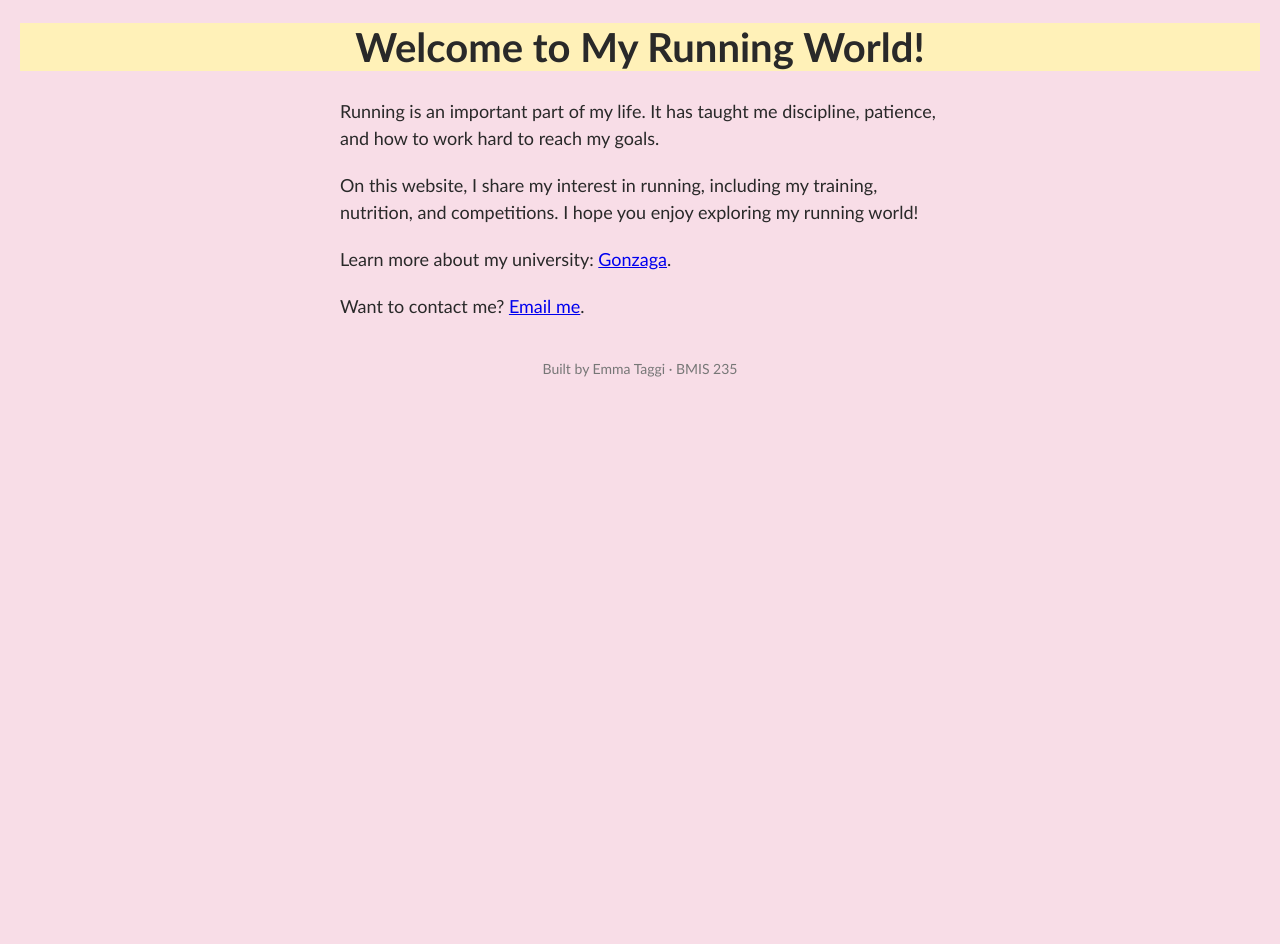
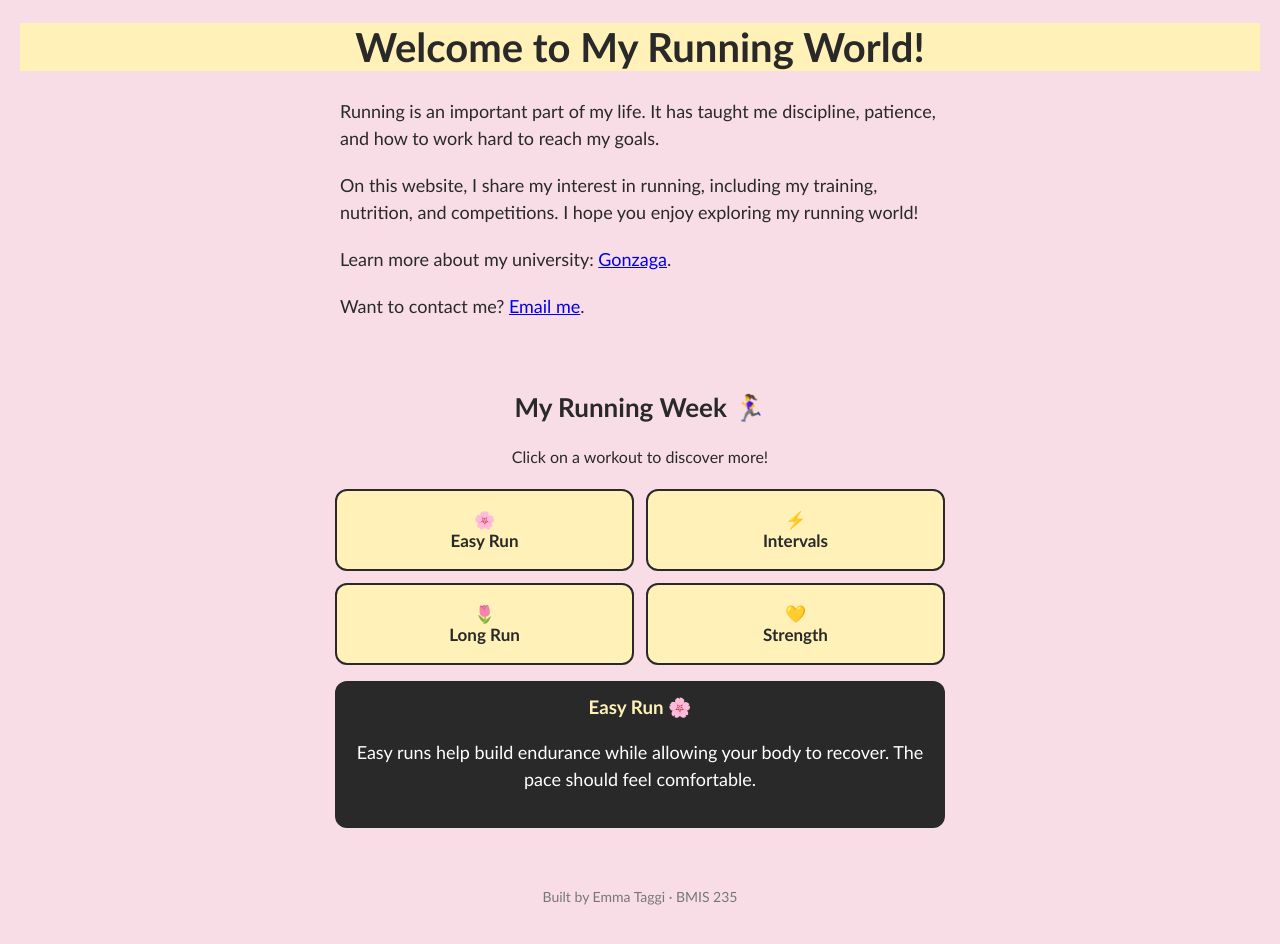
Before and after one commit to EmmaTaggi/bmis235-html-3, a plain HTML site: page index.html in a window 1280 px wide. Shown: the part 90-1034 px from the top of the page. Before the commit the page ends 800 px from the top, so only its background shows below. Drawn offline with Linux system fonts and the light colour scheme.

Commit message:
Update index.html

```diff
--- a/index.html
+++ b/index.html
@@ -33,12 +33,155 @@
 <p>On this website, I share my interest in running, including my training, nutrition, and competitions. I hope you enjoy exploring my running world!</p>
   <p>Learn more about my university: <a href="https://www.gonzaga.edu">Gonzaga</a>.</p>
 
-<p>Want to contact me? <a href="etaggipadro@zagmail.gonzaga.edu">Email me</a>.</p>
+<p>Want to contact me? <a href="mailto:etaggipadro@zagmail.gonzaga.edu">Email me</a>.</p>
 
-<!-- ===== SAVE THIS SPACE ==============================================
-     This box is empty on purpose. Leave it here. We will use it later.
-     ===================================================================== -->
-<div class="showcase"></div>
+<!-- Interactive running graphic -->
+  <!-- HTML: Interactive running workout cards -->
+<div class="showcase">
+    <div class="showcase-header">
+        <h2>My Running Week 🏃‍♀️</h2>
+        <p>Click on a workout to discover more!</p>
+    </div>
+
+    <div class="showcase-workouts">
+        <button class="showcase-card" data-workout="easy">
+            🌸<br>Easy Run
+        </button>
+
+        <button class="showcase-card" data-workout="intervals">
+            ⚡<br>Intervals
+        </button>
+
+        <button class="showcase-card" data-workout="long">
+            🌷<br>Long Run
+        </button>
+
+        <button class="showcase-card" data-workout="strength">
+            💛<br>Strength
+        </button>
+    </div>
+
+    <div class="showcase-info" aria-live="polite">
+        <h3 id="showcase-title">Easy Run 🌸</h3>
+        <p id="showcase-description">
+            Easy runs help build endurance while allowing your body to recover.
+            The pace should feel comfortable.
+        </p>
+    </div>
+</div>
+
+<!-- CSS: Styles only the interactive graphic -->
+<style>
+.showcase {
+    font-family: "Trebuchet MS", Arial, sans-serif;
+    background-color: #F8DDE7;
+    color: #292929;
+    padding: 20px;
+    border-radius: 18px;
+    max-width: 650px;
+    margin: 30px auto;
+    box-sizing: border-box;
+}
+
+.showcase-header {
+    text-align: center;
+}
+
+.showcase-header h2 {
+    color: #292929;
+    font-size: 26px;
+}
+
+.showcase-header p {
+    font-size: 16px;
+}
+
+.showcase-workouts {
+    display: grid;
+    grid-template-columns: repeat(2, 1fr);
+    gap: 12px;
+}
+
+.showcase-card {
+    background-color: #FFF1B8;
+    color: #292929;
+    border: 2px solid #292929;
+    border-radius: 12px;
+    padding: 18px 8px;
+    font-family: "Trebuchet MS", Arial, sans-serif;
+    font-size: 17px;
+    font-weight: bold;
+    cursor: pointer;
+}
+
+.showcase-card:hover {
+    background-color: #292929;
+    color: #FFF1B8;
+}
+
+.showcase-card:focus-visible {
+    outline: 3px solid #D63384;
+    outline-offset: 3px;
+}
+
+.showcase-info {
+    background-color: #292929;
+    color: white;
+    border-radius: 12px;
+    padding: 15px;
+    margin-top: 16px;
+    text-align: center;
+}
+
+.showcase-info h3 {
+    color: #FFF1B8;
+    margin-top: 0;
+}
+
+.showcase-info p {
+    line-height: 1.5;
+}
+</style>
+
+<!-- JavaScript: Changes the information when a workout is clicked -->
+<script>
+(function () {
+    const box = document.querySelector(".showcase");
+    if (!box) return;
+
+    const descriptions = {
+        easy: {
+            title: "Easy Run 🌸",
+            description: "Easy runs help build endurance while allowing your body to recover. The pace should feel comfortable."
+        },
+        intervals: {
+            title: "Interval Training ⚡",
+            description: "Interval workouts combine fast running with recovery periods. They help improve speed and fitness."
+        },
+        long: {
+            title: "Long Run 🌷",
+            description: "Long runs help develop endurance and prepare runners for longer distances."
+        },
+        strength: {
+            title: "Strength Training 💛",
+            description: "Strength training helps develop stronger muscles and supports good running form."
+        }
+    };
+
+    const buttons = box.querySelectorAll(".showcase-card");
+    const title = box.querySelector("#showcase-title");
+    const description = box.querySelector("#showcase-description");
+
+    buttons.forEach(function (button) {
+        button.addEventListener("click", function () {
+            const workout = descriptions[button.dataset.workout];
+
+            title.textContent = workout.title;
+            description.textContent = workout.description;
+        });
+    });
+})();
+</script>
 
 <!-- Footer: Emma Taggi -->
 <footer>Built by Emma Taggi &middot; BMIS 235</footer>
```
